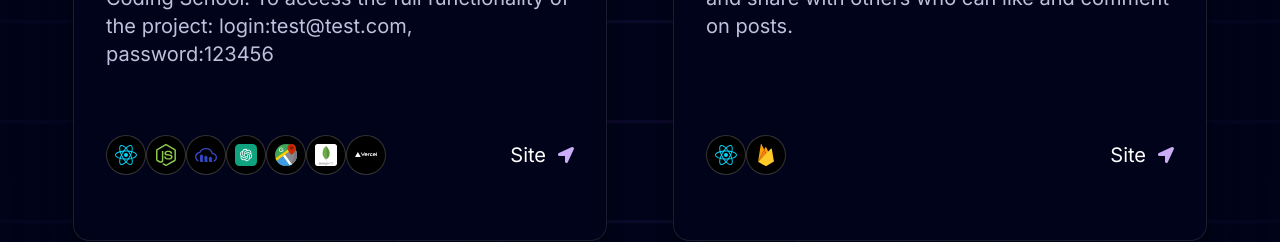
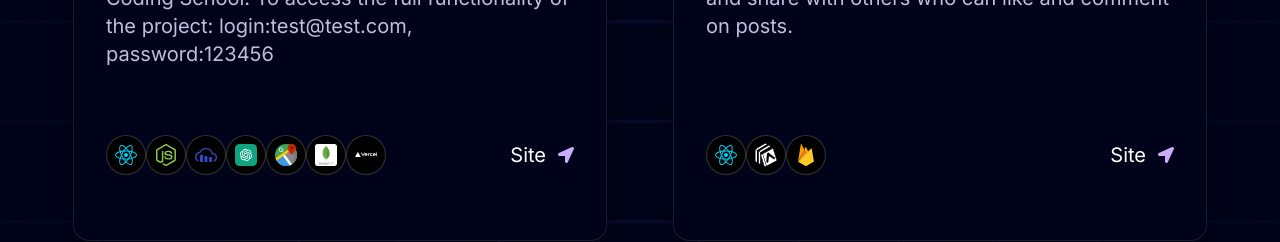
Before and after one commit to GannaKov/portfolio, a Next.js app: page / in a window 1280 px wide. Shown: the part 4180-4422 px from the top of the page. Built offline with nearby package versions, Linux system fonts and the light colour scheme.

Commit message:
added expo icons

```diff
--- a/data/index.ts
+++ b/data/index.ts
@@ -186,7 +186,11 @@ export const projects: ProjectsProps = [
     des: "A mobile app created with React Native that lets users snap photos, tag locations automatically, and share with others who can like and comment on posts.",
 
     img: "/projects/native.png",
-    iconLists: ["/techIcons/re.svg", "/techIcons/firebase.svg"],
+    iconLists: [
+      "/techIcons/re.svg",
+      "/techIcons/expo.svg",
+      "/techIcons/firebase.svg",
+    ],
     link: "https://github.com/GannaKov/goit-react-native-hw-01",
   },
   {
```
